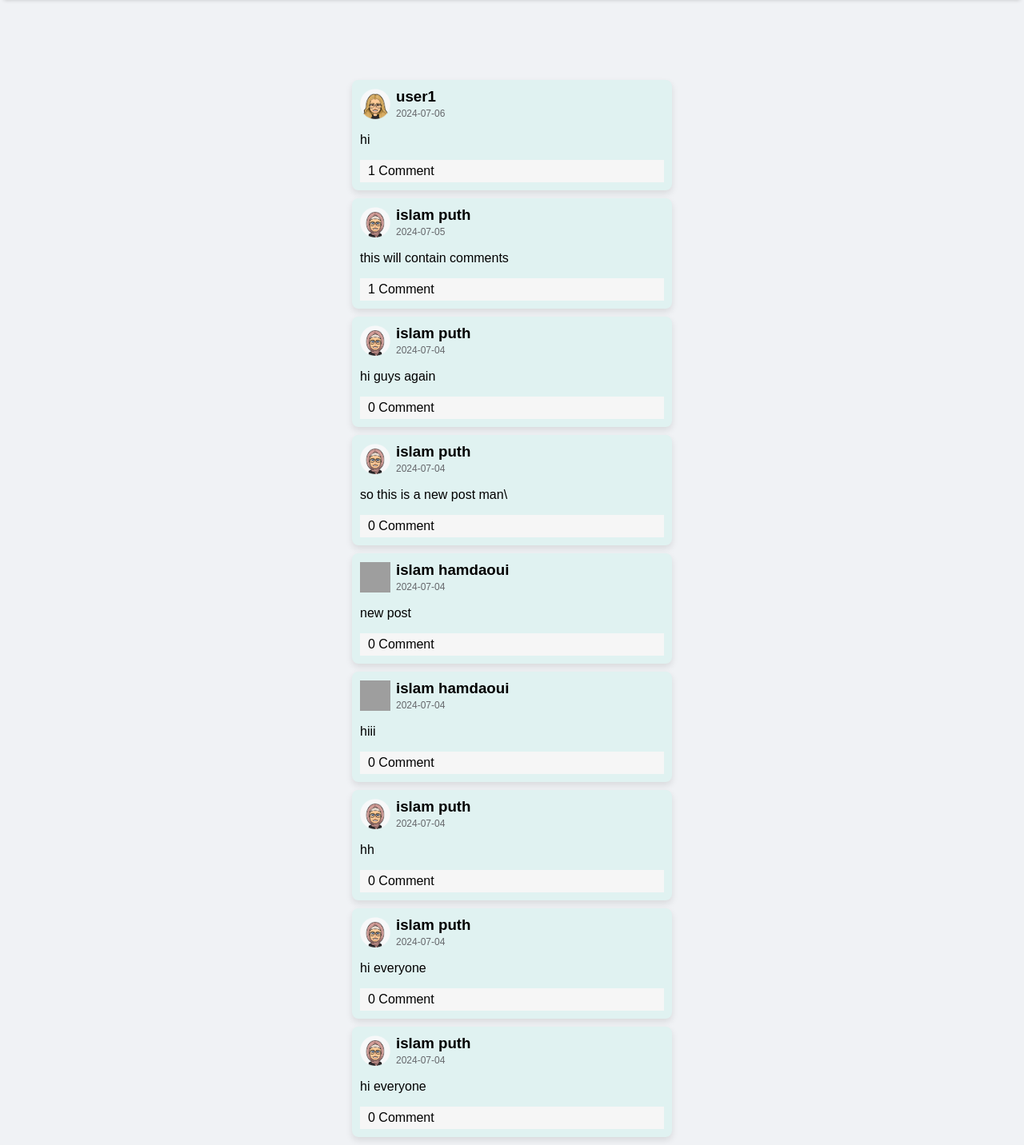
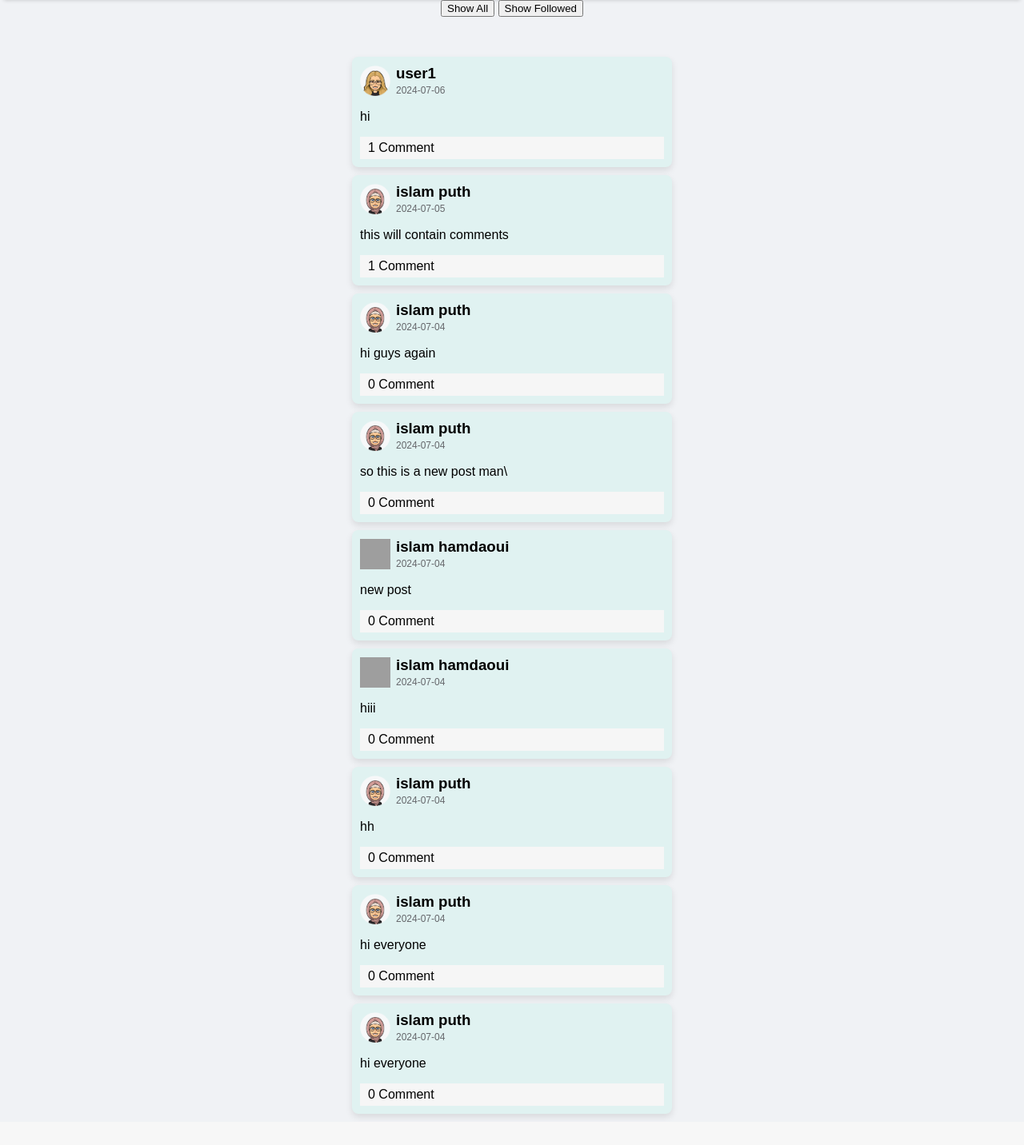
Before and after one commit to islamhamdaoui/Socialmedia-website-PHP-PDO, a PHP site: page /home.php in a window 1280 px wide. Shown: the part 50-1482 px from the top of the page at 80% size. After the commit the page ends 1450 px from the top, so only its background shows below. Run offline with PHP 8.4, Linux system fonts and the light colour scheme; a user stored in the database is signed in; data comes from the database, SQL or seed files in the repository; grey boxes are pictures that could not be loaded.

Commit message:
starting to show followers

```diff
--- a/home.php
+++ b/home.php
@@ -52,11 +52,27 @@ if (isset($_SESSION["user_id"]) && isset($_SESSION["username"])) {
 ?> -->
 
 
+<form method="post" action="<?php echo $_SERVER['PHP_SELF']; ?>">
+    <button type="submit" name="all">Show All</button>
+    <button type="submit" name="followed">Show Followed</button>
+</form>
 
-<div class="posts">
+
+<div class="posts"  id='all'>
 <?php
+
 // index.php
 
+if (isset($_POST['all'])) {
+    displayAll();
+
+} elseif (isset($_POST['followed'])) {
+    displayFollowed();
+
+} else {
+    displayAll();
+}
+    function displayAll(){
 require("connection.php");
 
 // Fetch posts with user information including pdp
@@ -69,7 +85,7 @@ $show = $db->query('SELECT posts.id as post_id, posts.content, DATE(posts.create
                    ORDER BY posts.created_at DESC');
 
 // Display posts and user information
-echo '<div class="posts">';
+
 while ($data = $show->fetch()) {
     echo '<div class="post">';
     echo "<div class='username' onclick=\"";
@@ -110,8 +126,20 @@ while ($data = $show->fetch()) {
     echo '</div>';
 }
 echo '</div>';
+}
 ?>
 
+    </div>
+
+    <div class="followed" id='followed'>
+<?php
+ function displayFollowed(){
+
+    require('connection.php');
+
+
+ }
+?>
     </div>
 
     <style>
@@ -164,6 +192,29 @@ echo '</div>';
             font-size: 12px;
             color: rgb(101, 103, 107);
         }
+
+        .followed {
+            display: none;
+        }
             </style>
+
+
+
+<script>
+    function all(){
+        let all =document.getElementById("all")
+        let followed =document.getElementById("followed")
+
+        all.style.display = 'block'
+        followed.style.display = 'none'
+    }
+    function followed(){
+        let all =document.getElementById("all")
+        let followed =document.getElementById("followed")
+
+        all.style.display = 'none'
+        followed.style.display = 'block'
+    }
+</script>
 </body>
 </html>
```
Also changed, not shown: follow.php (added, +15 -0 lines), info.php (+25 -1 lines), unfollow.php (added, +16 -0 lines).
